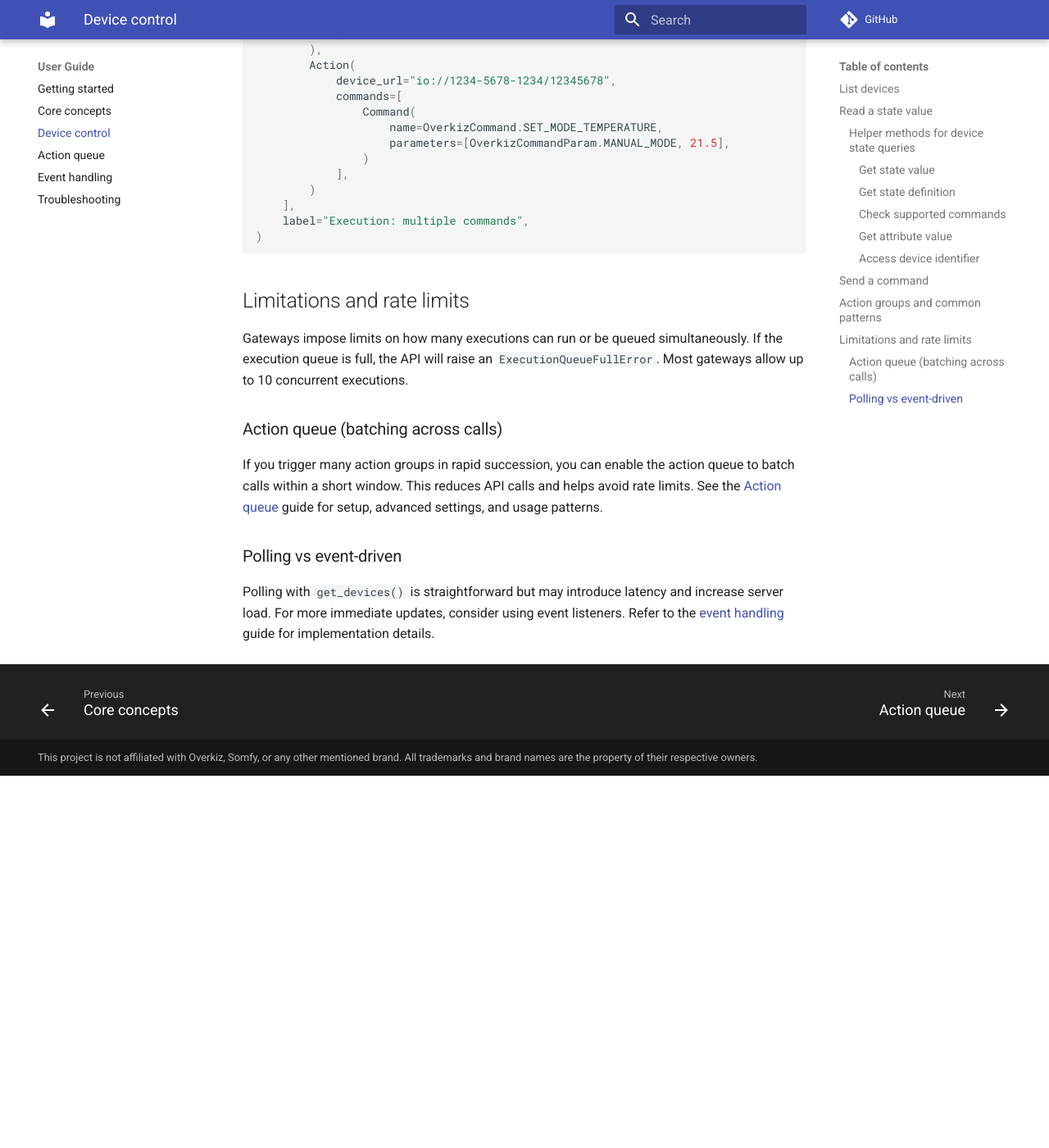
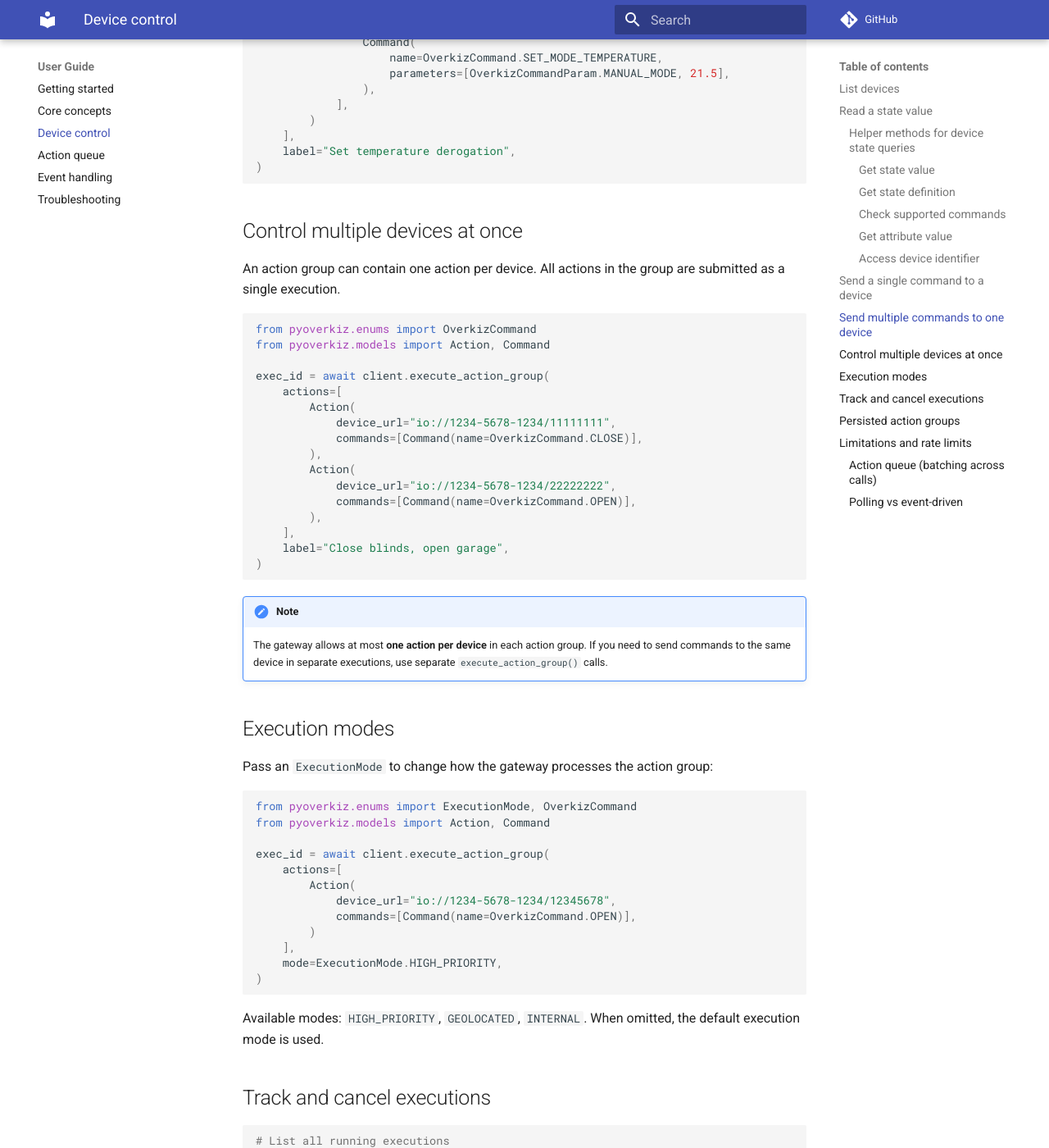
Before and after one commit to iMicknl/python-overkiz-api, an MkDocs documentation site: the page built from docs/device-control.md, in a window 1280 px wide and 1400 px high, scrolled down 3726 px. Shown: the whole window at 82% size. Built offline with MkDocs 1.6.1 and Material for MkDocs 9.7.7, drawn with Linux system fonts in a browser that asks for light colours; comment, search, counter and statistics services are not loaded; before the commit the page ends 4672 px from its top, so only the background shows below that; some of the changed text lies outside the part shown.

Commit message:
Rename CommandMode, cancel_command, and scenario methods (#1997)
## Summary
- Rename `CommandMode` → `ExecutionMode` and `cancel_command` →
`cancel_execution`
- Rename `execute_scenario` → `execute_persisted_action_group` and
`execute_scheduled_scenario` → `schedule_persisted_action_group`
- Improve documentation for command execution concepts (core-concepts,
device-control)
- Update method docstrings across client, action queue, and models

## Breaking
- `CommandMode` renamed to `ExecutionMode`, `cancel_command()` renamed
to `cancel_execution()`, `execute_scenario()` renamed to
`execute_persisted_action_group()`, `execute_scheduled_scenario()`
renamed to `schedule_persisted_action_group()`

---------

Co-authored-by: Copilot <175728472+Copilot@users.noreply.github.com>

````diff
--- a/docs/device-control.md
+++ b/docs/device-control.md
@@ -142,37 +142,36 @@ if device.identifier.is_sub_device:
     print(f"Sub-device ID: {device.identifier.subsystem_id}")
 ```
 
-## Send a command
+## Send a single command to a device
+
+Create an `Action` with the target device URL and one or more `Command` objects, then wrap it in an action group. The method returns an `exec_id` you can use to track or cancel the execution.
 
 ```python
 from pyoverkiz.enums import OverkizCommand
 from pyoverkiz.models import Action, Command
 
-await client.execute_action_group(
+exec_id = await client.execute_action_group(
     actions=[
         Action(
             device_url="io://1234-5678-1234/12345678",
             commands=[
-                Command(
-                    name=OverkizCommand.SET_CLOSURE,
-                    parameters=[50],
-                )
+                Command(name=OverkizCommand.SET_CLOSURE, parameters=[50])
             ],
         )
-        ],
-    label="Execution: set closure",
+    ],
+    label="Set closure to 50%",
 )
 ```
 
-## Action groups and common patterns
+## Send multiple commands to one device
 
-- Use a single action group to batch multiple device commands.
+A single action can hold multiple commands. They are executed in order on the device.
 
 ```python
 from pyoverkiz.enums import OverkizCommand, OverkizCommandParam
 from pyoverkiz.models import Action, Command
 
-await client.execute_action_group(
+exec_id = await client.execute_action_group(
     actions=[
         Action(
             device_url="io://1234-5678-1234/12345678",
@@ -180,20 +179,102 @@ await client.execute_action_group(
                 Command(
                     name=OverkizCommand.SET_DEROGATION,
                     parameters=[21.5, OverkizCommandParam.FURTHER_NOTICE],
-                )
-            ],
-        ),
-        Action(
-            device_url="io://1234-5678-1234/12345678",
-            commands=[
+                ),
                 Command(
                     name=OverkizCommand.SET_MODE_TEMPERATURE,
                     parameters=[OverkizCommandParam.MANUAL_MODE, 21.5],
-                )
+                ),
             ],
         )
     ],
-    label="Execution: multiple commands",
+    label="Set temperature derogation",
+)
+```
+
+## Control multiple devices at once
+
+An action group can contain one action per device. All actions in the group are submitted as a single execution.
+
+```python
+from pyoverkiz.enums import OverkizCommand
+from pyoverkiz.models import Action, Command
+
+exec_id = await client.execute_action_group(
+    actions=[
+        Action(
+            device_url="io://1234-5678-1234/11111111",
+            commands=[Command(name=OverkizCommand.CLOSE)],
+        ),
+        Action(
+            device_url="io://1234-5678-1234/22222222",
+            commands=[Command(name=OverkizCommand.OPEN)],
+        ),
+    ],
+    label="Close blinds, open garage",
+)
+```
+
+!!! note
+    The gateway allows at most **one action per device** in each action group.
+    If you need to send commands to the same device in separate executions, use
+    separate `execute_action_group()` calls.
+
+## Execution modes
+
+Pass an `ExecutionMode` to change how the gateway processes the action group:
+
+```python
+from pyoverkiz.enums import ExecutionMode, OverkizCommand
+from pyoverkiz.models import Action, Command
+
+exec_id = await client.execute_action_group(
+    actions=[
+        Action(
+            device_url="io://1234-5678-1234/12345678",
+            commands=[Command(name=OverkizCommand.OPEN)],
+        )
+    ],
+    mode=ExecutionMode.HIGH_PRIORITY,
+)
+```
+
+Available modes: `HIGH_PRIORITY`, `GEOLOCATED`, `INTERNAL`. When omitted, the default execution mode is used.
+
+## Track and cancel executions
+
+```python
+# List all running executions
+executions = await client.get_current_executions()
+
+# Get a specific execution
+execution = await client.get_current_execution(exec_id)
+
+# Cancel a running execution
+await client.cancel_execution(exec_id)
+
+# Review past executions
+history = await client.get_execution_history()
+```
+
+## Persisted action groups
+
+Action groups can be stored on the server (like saved scenes). Use these methods to list and execute them:
+
+```python
+import time
+
+# List all persisted action groups
+action_groups = await client.get_action_groups()
+
+for ag in action_groups:
+    print(f"{ag.label} (OID: {ag.oid})")
+
+# Execute a persisted action group by OID
+exec_id = await client.execute_persisted_action_group(ag.oid)
+
+# Schedule for future execution (e.g. 1 hour from now)
+trigger_id = await client.schedule_persisted_action_group(
+    ag.oid, timestamp=int(time.time()) + 3600
 )
 ```
 
````
Also changed, not shown: README.md (+1 -1 lines), docs/core-concepts.md (+56 -20 lines), 6 other files.
